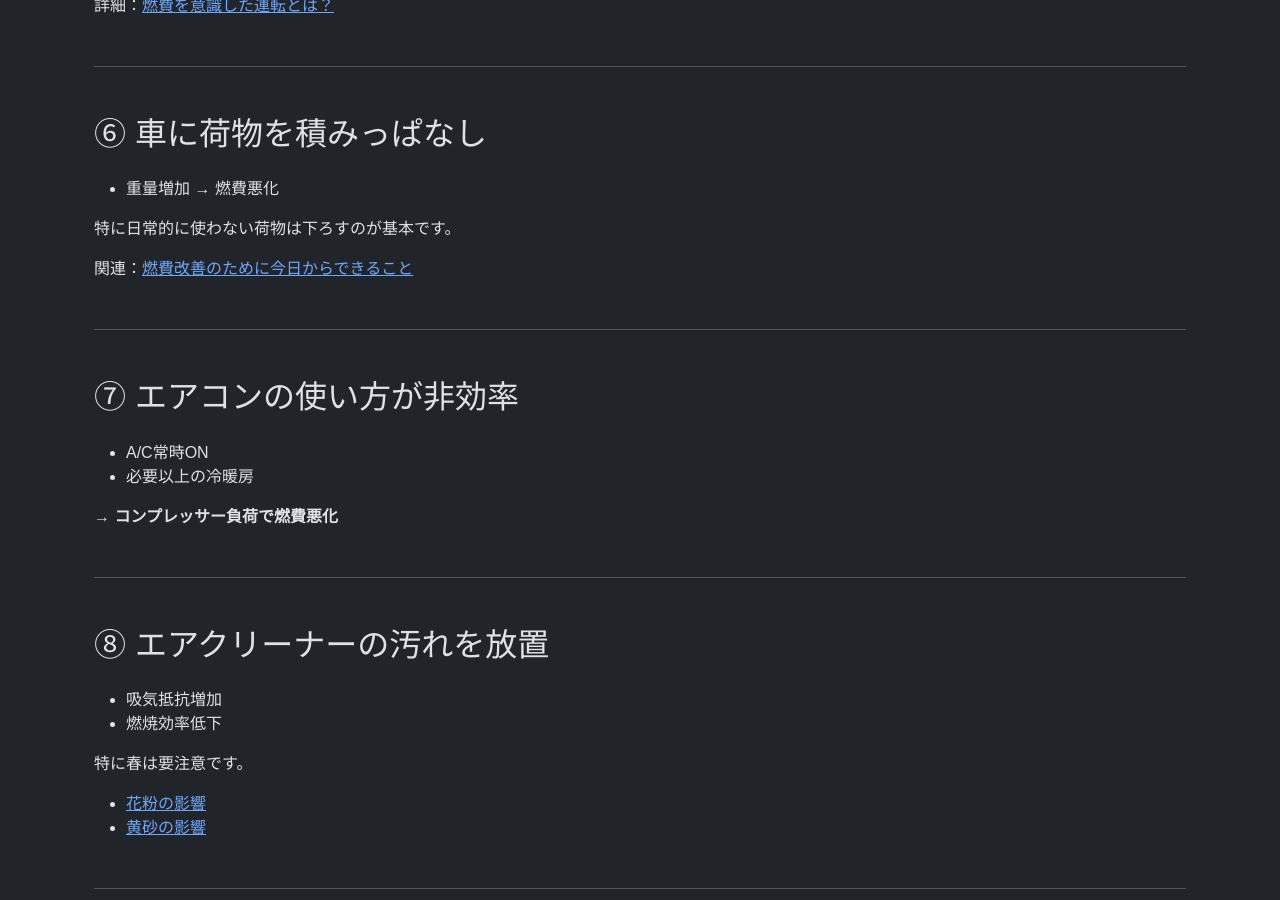
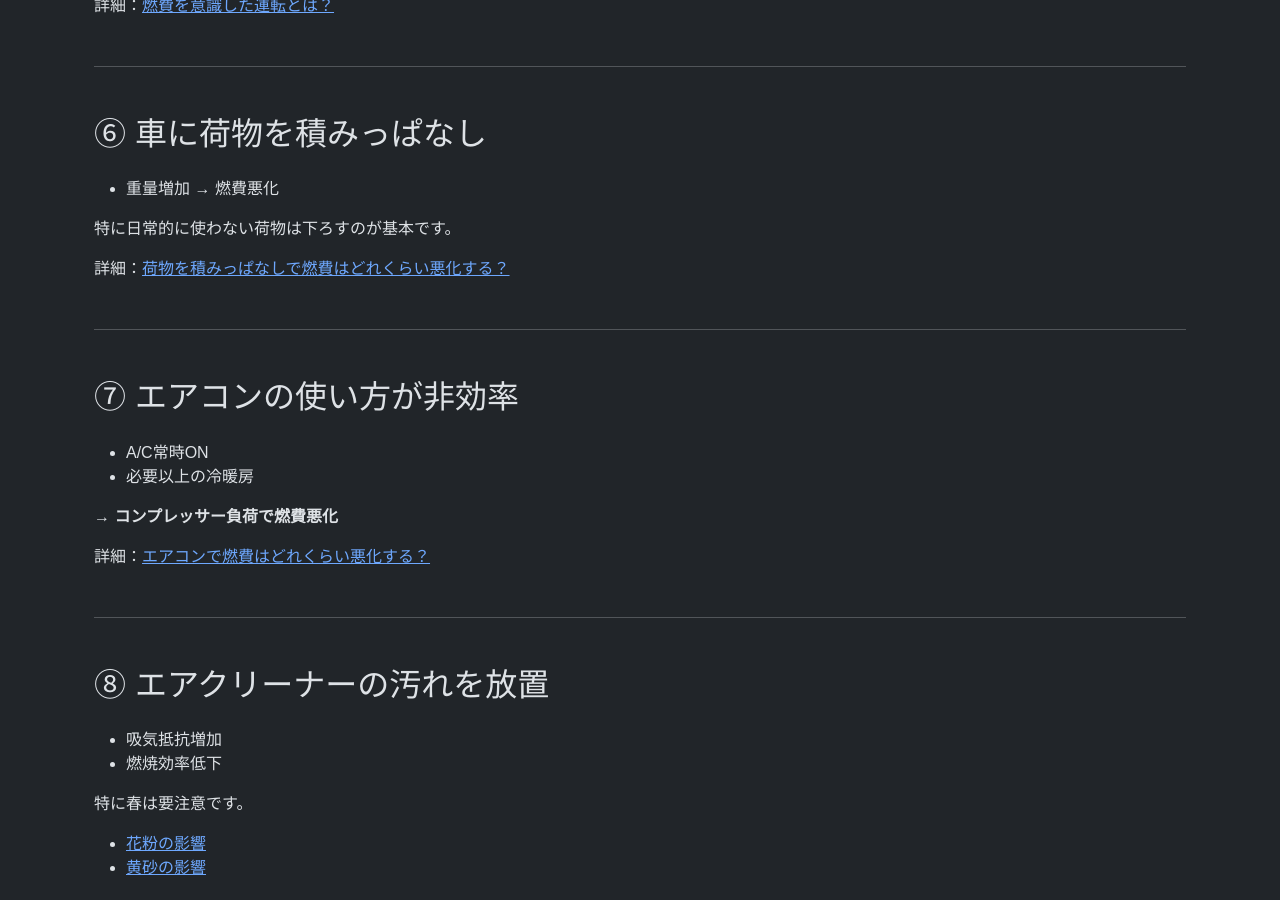
Before and after one commit to funyapar-org/fuel-lab, a Jekyll site: the page built from _knowledge/beginner-fuel-economy-mistakes.md, in a window 1280 px wide and 900 px high, scrolled down 1787 px. Built offline with Jekyll 4.4.1, drawn with Linux system fonts in a browser that asks for light colours.

Commit message:
beginner-fuel-economy-mistakes.md を更新

```diff
--- a/_knowledge/beginner-fuel-economy-mistakes.md
+++ b/_knowledge/beginner-fuel-economy-mistakes.md
@@ -137,7 +137,7 @@ date: 2026-03-24 16:10:00 +0900
   </p>
 
   <p>
-    関連：<a href="{{ site.baseurl }}/knowledge/first-action.html#:~:text=%E6%9C%9F%E5%BE%85%E3%81%A7%E3%81%8D%E3%81%BE%E3%81%99%E3%80%82-,3.%20%E4%B8%8D%E8%A6%81%E3%81%AA%E8%8D%B7%E7%89%A9%E3%82%92%E9%99%8D%E3%82%8D%E3%81%99%EF%BC%88%E8%BB%BD%E9%87%8F%E5%8C%96%EF%BC%89,-%E8%BB%8A%E4%B8%A1%E9%87%8D%E9%87%8F%E3%81%8C">燃費改善のために今日からできること</a>
+    詳細：<a href="{{ site.baseurl }}/knowledge/fuel-economy-weight-impact.html">荷物を積みっぱなしで燃費はどれくらい悪化する？</a>
   </p>
 
   <hr class="my-5">
@@ -151,6 +151,10 @@ date: 2026-03-24 16:10:00 +0900
 
   <p class="fw-bold">
     → コンプレッサー負荷で燃費悪化
+  </p>
+
+  <p>
+    詳細：<a href="{{ site.baseurl }}/knowledge/air-conditioner-fuel-economy-impact.html">エアコンで燃費はどれくらい悪化する？</a>
   </p>
 
   <hr class="my-5">
```
